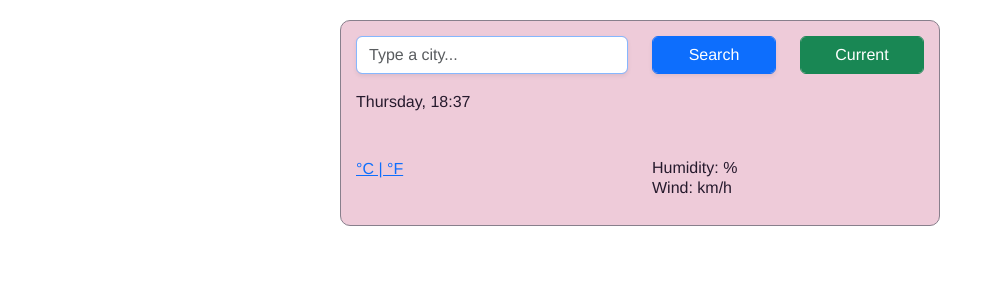
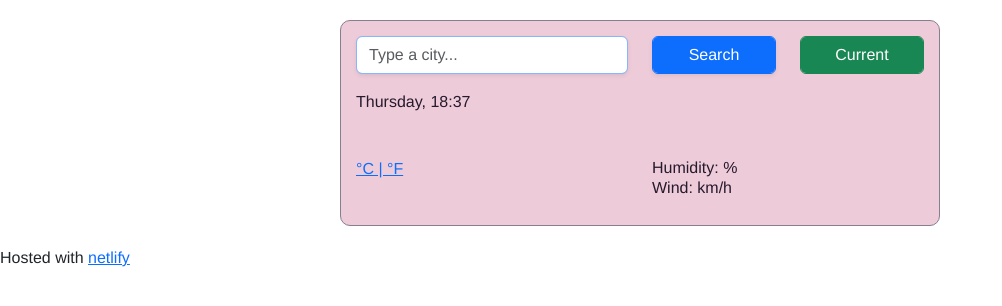
Before and after one commit to tetianattl/my-project, a plain HTML site: page index.html in a window 1280 px wide. Shown: the whole page, without its empty margins (0-1002 px from the left). Drawn offline with nearby package versions, Linux system fonts and the light colour scheme; no server answers.

Commit message:
Connect to netlify

```diff
--- a/index.html
+++ b/index.html
@@ -66,6 +66,9 @@
         </div>
       </div>
     </div>
+    <p>
+      Hosted with <a href="www.netlify.com" target="_blank">netlify</a>
+    </p>
     <script src="src/index.js"></script>
   </body>
 </html>
```
